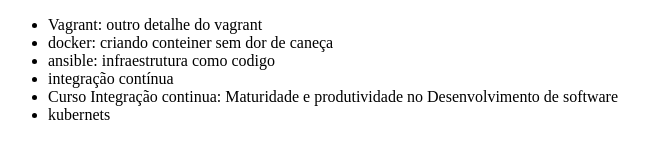
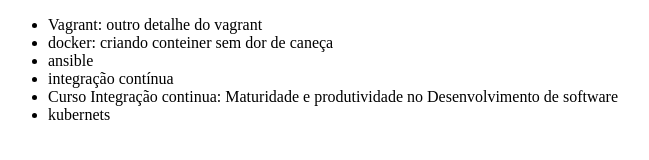
Before and after one commit to sergiossantos/AluraGit, a plain HTML site: page index.html in a window 1280 px wide. Shown: the whole page, without its empty margins (0-649 px from the left). Drawn offline with Linux system fonts and the light colour scheme.

Commit message:
Revert "mudando nome do curso ansible"
This reverts commit 005b79a51a074f059293aae0b886f7cb9d705d2d.

```diff
--- a/index.html
+++ b/index.html
@@ -9,7 +9,7 @@
         <ul>
             <li>Vagrant: outro detalhe do vagrant </li>
             <li>docker: criando conteiner sem dor de caneça</li>
-            <li>ansible: infraestrutura como codigo</li>
+            <li>ansible</li>
             <li>integração contínua</li>
             <li>Curso Integração continua: Maturidade e produtividade no Desenvolvimento de software</li>
             <li>kubernets</li>
```
